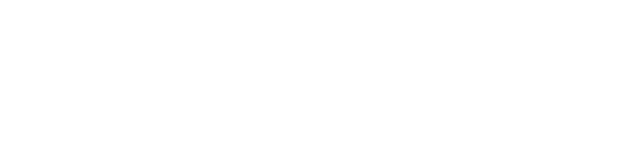
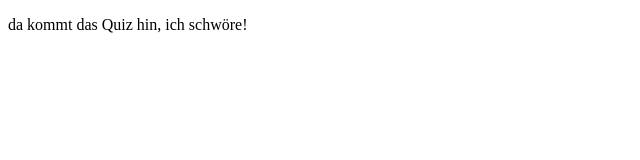
Before and after one commit to dmahringer/itpGitDemo, a plain HTML site: page index.html in a window 1280 px wide. Shown: the whole page, without its empty margins (0-640 px from the left). Drawn offline with Linux system fonts and the light colour scheme.

Commit message:
added quiz placeholder

```diff
--- a/index.html
+++ b/index.html
@@ -6,6 +6,6 @@
     <title>Document</title>
 </head>
 <body>
-
+    <p>da kommt das Quiz hin, ich schwöre!</p>
 </body>
 </html>
```
